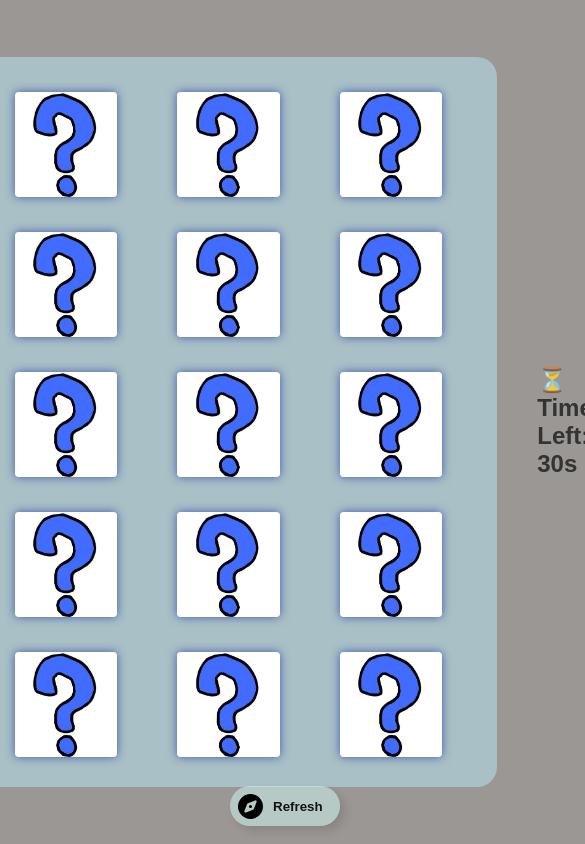
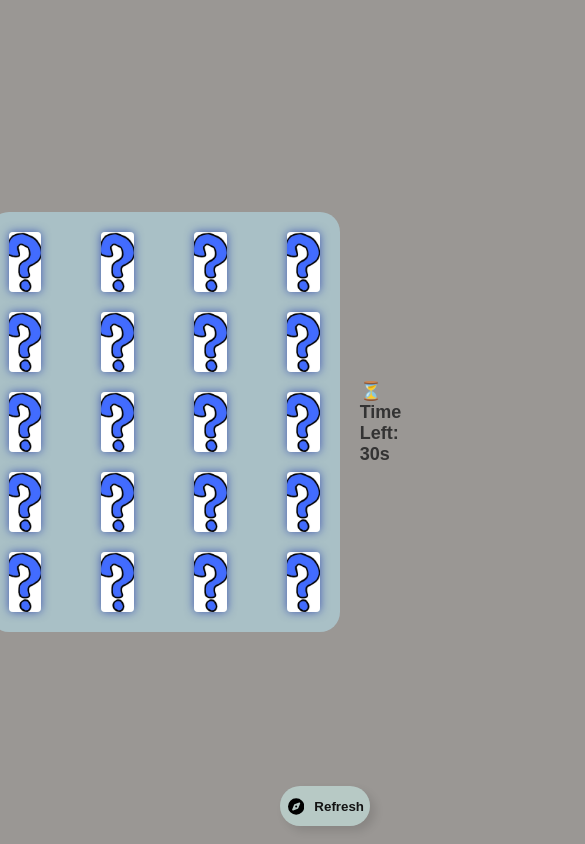
Before and after one commit to bhabinexpert/Guessing_Game, a plain HTML site: page index.html in a window 390 px wide. Shown: the whole page, 585 px wide, since content can reach past the window. Drawn offline with Linux system fonts and the light colour scheme.

Commit message:
responsiveness

```diff
--- a/Css/style.css
+++ b/Css/style.css
@@ -135,3 +135,39 @@ body {
   margin-left: 40px;
   font-family: sans-serif;
 }
+
+/* Responsive Styles */
+@media (max-width: 768px) {
+  .thulo-Container {
+    width: 90%; /* Make container responsive */
+    height: auto; /* Allow height to adjust */
+  }
+  .first-row, .second-row, .third-row, .fourth-row, .fifth-row {
+    flex-direction: row; /* Keep rows in a row */
+    justify-content: center; /* Center align */
+    margin: 20px 0; /* Adjust margin */
+  }
+  .row-5, .row-4, .row-3, .row-2, .row {
+    width: 80px; /* Adjust card width */
+    height: 80px; /* Adjust card height */
+  }
+  .button-box {
+    right: 20px; /* Adjust button position */
+  }
+  .timer {
+    font-size: 20px; /* Adjust timer font size */
+    margin-left: 20px; /* Adjust margin */
+  }
+}
+@media (max-width: 480px) {
+  .row-5, .row-4, .row-3, .row-2, .row {
+    width: 60px; /* Further adjust card width */
+    height: 60px; /* Further adjust card height */
+  }
+  .button {
+    width: 90px; /* Adjust button width */
+  }
+  .timer {
+    font-size: 18px; /* Further adjust timer font size */
+  }
+}
```
